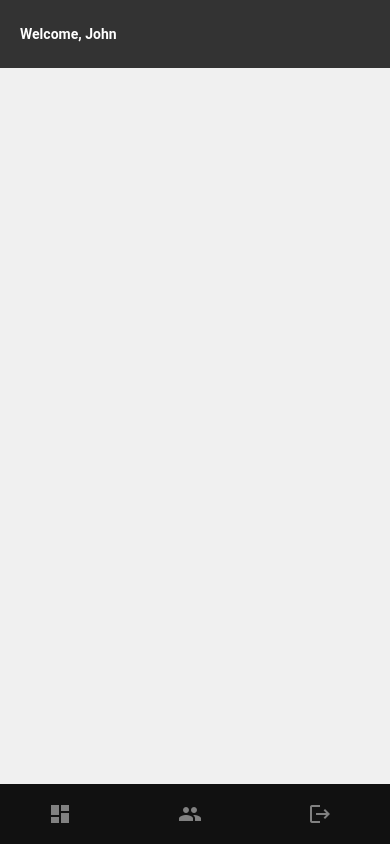
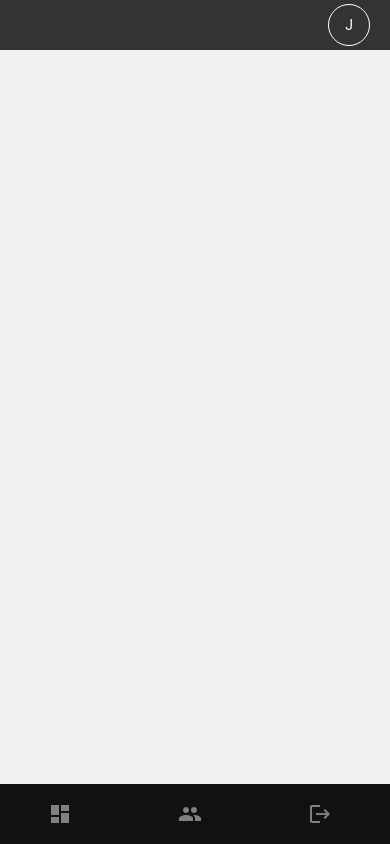
Before and after one commit to douglassantanna/responsive-playground, an Angular app: page / in a window 390 px wide. Built offline with nearby package versions, Linux system fonts and the light colour scheme.

Commit message:
remove welcome message and add user inital name letter

```diff
--- a/src/app/layout/header/header.component.html
+++ b/src/app/layout/header/header.component.html
@@ -2,7 +2,7 @@
   <button class="toggle-btn" (click)="toggleSidenavEvent.emit()">
     <span class="material-icons">menu</span>
   </button>
-  <div class="welcome-message">Welcome, {{ userName }}</div>
+  <div class="username-initial-letter">{{ userName | slice: 0:1 }}</div>
 </header>
 
 <style>
@@ -32,10 +32,27 @@
     margin-right: 20px;
   }
 
+  .username-initial-letter {
+    border: white 1px solid;
+    padding: 5px;
+    border-radius: 50px;
+    color: white;
+    width: 30px;
+    height: 30px;
+    display: flex;
+    align-items: center;
+    justify-content: center;
+    margin-right: 20px;
+  }
+
   @media (max-width: 600px) {
-    .welcome-message {
+    header {
+      height: 50px;
+    }
+
+    .username-initial-letter {
       font-size: 14px;
-      margin-left: 20px;
+      margin-left: auto;
     }
 
     .toggle-btn {
--- a/src/app/layout/header/header.component.ts
+++ b/src/app/layout/header/header.component.ts
@@ -1,13 +1,31 @@
+import { SlicePipe } from '@angular/common';
 import { Component, output } from '@angular/core';
 
 @Component({
   selector: 'app-header',
   standalone: true,
-  imports: [],
+  imports: [SlicePipe],
   templateUrl: './header.component.html',
   styles: ``
 })
 export class HeaderComponent {
   toggleSidenavEvent = output();
-  userName: string = 'John';
+  userName: string = 'John Johnson';
+  dropdownOpen = false;
+
+  toggleDropdown() {
+    this.dropdownOpen = !this.dropdownOpen;
+  }
+
+  profile() {
+    console.log('Profile clicked');
+  }
+
+  settings() {
+    console.log('Settings clicked');
+  }
+
+  logout() {
+    console.log('Logout clicked');
+  }
 }
--- a/src/app/layout/sidenav/sidenav.component.html
+++ b/src/app/layout/sidenav/sidenav.component.html
@@ -19,6 +19,7 @@
     flex-direction: row;
     align-items: center;
     padding-top: 0;
+    overflow: hidden;
   }
 
   .sidenav.mobile a {
@@ -35,7 +36,12 @@
     justify-content: center;
   }
 
-  /* The sidenav */
+  .logout-btn {
+    cursor: pointer;
+    margin-top: auto;
+    margin-bottom: 40px;
+  }
+
   .sidenav {
     height: 100%;
     width: 200px;
@@ -53,7 +59,6 @@
     width: 50px;
   }
 
-  /* Sidenav links */
   .sidenav a {
     padding: 8px 8px 8px 13px;
     text-decoration: none;
@@ -89,7 +94,6 @@
     overflow: hidden;
   }
 
-  /* Main content */
   .main {
     margin-left: 200px;
     transition: margin-left 0.3s;
@@ -99,10 +103,9 @@
     margin-left: 50px;
   }
 
-  /* Responsive adjustments */
   @media (max-width: 600px) {
     .sidenav {
-      width: 50px;
+      width: 20px;
       justify-content: space-around;
       align-items: center;
     }
@@ -119,5 +122,10 @@
     .sidenav .label {
       display: none;
     }
+
+    .logout-btn {
+      margin-top: 0;
+      margin-bottom: 0;
+    }
   }
 </style>
```
